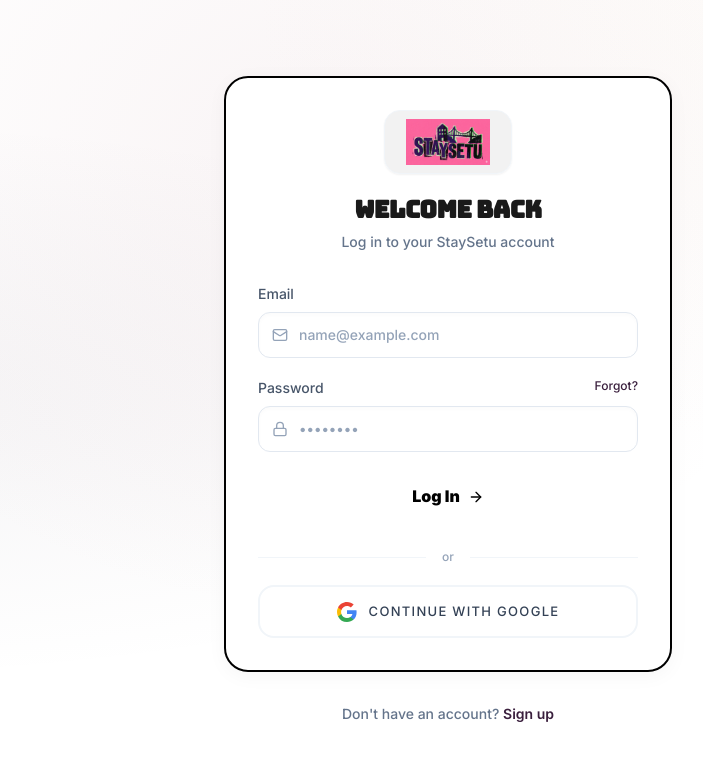
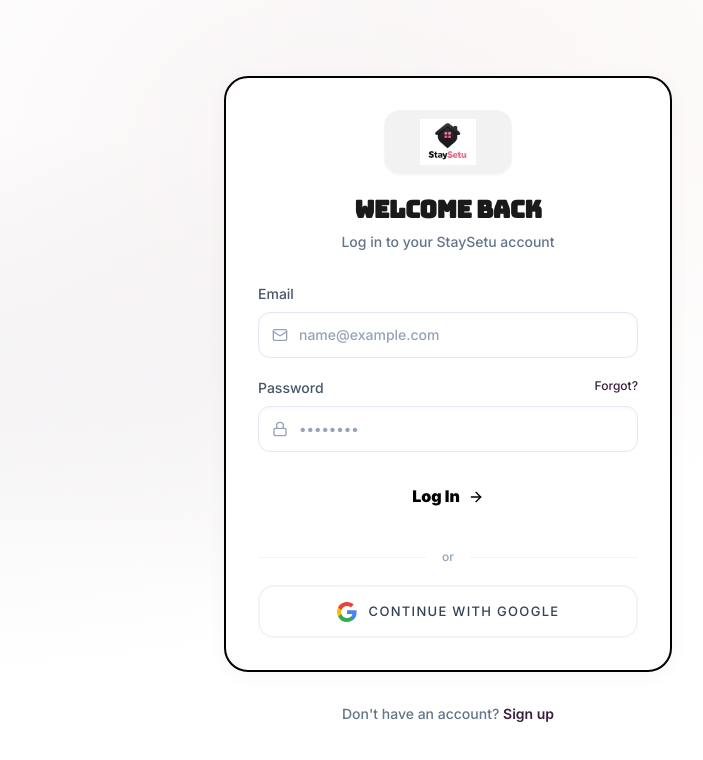
Before and after one commit to utkarshofficial999/staysetu, a React (Vite) app: page /login in a window 1280 px wide. Shown: the top 760 px of the page, without its empty margins (192-895 px from the left). Built offline with nearby package versions, Linux system fonts and the light colour scheme; no server answers.

Commit message:
Update logo to new StaySetu brand logo and increase navbar logo size

```diff
--- a/src/components/layout/Footer.jsx
+++ b/src/components/layout/Footer.jsx
@@ -24,7 +24,7 @@
                     <div className="col-span-1 lg:col-span-1">
                         <Link to="/" className="flex items-center mb-6 group">
                             <div className="w-36 h-16 flex items-center justify-center rounded-xl overflow-hidden group-hover:rotate-1 transition-transform">
-                                <img src="/logo.png?v=6" alt="StaySetu Logo" className="w-full h-full object-contain" />
+                                <img src="/logo.png?v=8" alt="StaySetu Logo" className="w-full h-full object-contain" />
                             </div>
                         </Link>
                         <p className="text-slate-500 mb-8 leading-relaxed text-sm font-normal">
--- a/src/components/layout/Navbar.jsx
+++ b/src/components/layout/Navbar.jsx
@@ -68,8 +68,8 @@
                     <div className="flex justify-between h-14 items-center">
 
                         <Link to="/" className="flex items-center gap-3 group" onClick={() => setIsOpen(false)}>
-                            <div className="w-32 h-14 flex items-center justify-center rounded-xl overflow-hidden shadow-sm group-hover:scale-105 transition-transform duration-300">
-                                <img src="/logo.png?v=6" alt="StaySetu Logo" className="w-full h-full object-contain" />
+                            <div className="w-56 h-16 flex items-center justify-center rounded-xl overflow-hidden group-hover:scale-105 transition-transform duration-300">
+                                <img src="/logo.png?v=8" alt="StaySetu Logo" className="w-full h-full object-contain" />
                             </div>
                         </Link>
 
--- a/src/pages/auth/Login.jsx
+++ b/src/pages/auth/Login.jsx
@@ -74,7 +74,7 @@
                 <div className="card-elevated p-8 animate-slide-up">
                     <div className="text-center mb-8">
                         <div className="w-32 h-16 rounded-2xl flex items-center justify-center mx-auto mb-5 p-2 bg-black/5 shadow-sm border border-slate-100">
-                            <img src="/logo.png?v=6" alt="StaySetu Logo" className="w-full h-full object-contain" />
+                            <img src="/logo.png?v=8" alt="StaySetu Logo" className="w-full h-full object-contain" />
                         </div>
                         <h1 className="text-2xl font-bold text-slate-900 mb-1.5" style={{ fontFamily: 'Bungee' }}>Welcome back</h1>
                         <p className="text-slate-500 text-sm font-normal">Log in to your StaySetu account</p>
--- a/src/pages/auth/Signup.jsx
+++ b/src/pages/auth/Signup.jsx
@@ -93,7 +93,7 @@
                 <div className="card-elevated p-8 animate-slide-up">
                     <div className="text-center mb-8">
                         <div className="w-32 h-16 rounded-2xl flex items-center justify-center mx-auto mb-5 p-2 bg-black/5 shadow-sm border border-slate-100">
-                            <img src="/logo.png?v=6" alt="StaySetu Logo" className="w-full h-full object-contain" />
+                            <img src="/logo.png?v=8" alt="StaySetu Logo" className="w-full h-full object-contain" />
                         </div>
                         <h1 className="text-2xl font-bold text-slate-900 mb-1.5" style={{ fontFamily: 'Bungee' }}>Create account</h1>
                         <p className="text-slate-500 text-sm font-normal">Join StaySetu and find your perfect stay</p>
```
Also changed, not shown: public/logo.png, public/logo_backup.png (added).
